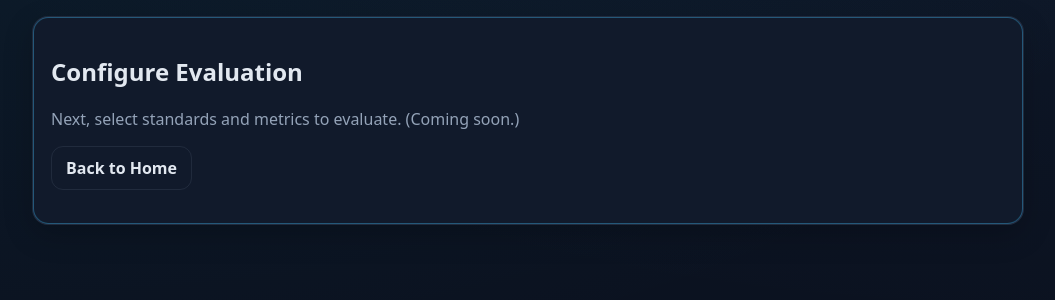
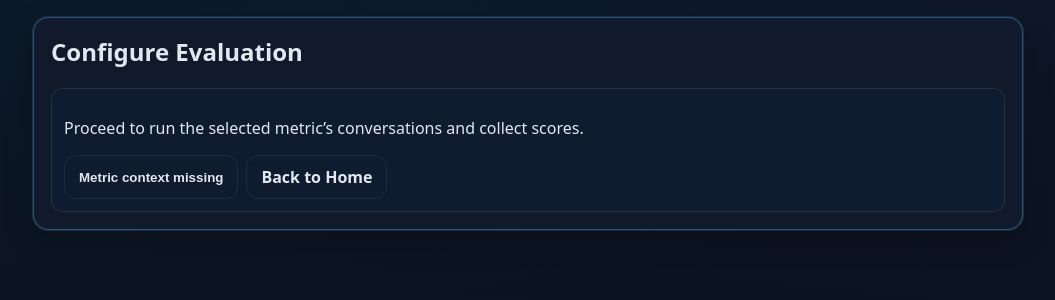
Before and after one commit to y76io/testing_agent, a FastAPI app: page /ui/configure in a window 1280 px wide. Shown: the part 115-415 px from the top of the page, without its empty margins (112-1167 px from the left). Run offline with FastAPI, Linux system fonts and the light colour scheme.

Commit message:
feat: editable extractor function UI with save; update default Gemini model to 2.5 flash lite; clarify error via LLM when status indicates error; pass metric context to Configure and show Metric Runner CTA

```diff
--- a/backend/app.py
+++ b/backend/app.py
@@ -9,7 +9,7 @@ from .schemas import (
     SUTIn, MappingDetectIn, MappingOut, PlanIn, RunIn, EvaluateIn, RunResultOut,
     DatasetIn, DatasetItemIn, StandardMetricIn, MetricUpdateIn,
 )
-from .mapping_service import detect_mapping, llm_generate_extractor, llm_analyze_error
+from .mapping_service import detect_mapping, llm_generate_extractor, llm_analyze_error, llm_clarify_error
 from .executor import execute_dataset
 from .evaluator import evaluate
 from .reporting import export_csv, export_pdf
@@ -376,6 +376,10 @@ def ui_new_submit(request: Request,
                         extracted_preview = ns["extract_message"](first.get("response", {}).get("body", {})) or ""
                 except Exception:
                     extracted_preview = ""
+        else:
+            # Ask LLM to clarify the error for the user
+            error_clarification = llm_clarify_error(first.get("response", {}).get("status", 0), first.get("response", {}).get("body", {}), first.get("request", {}).get("body", {}))
+            analysis["clarification"] = error_clarification
 
     item_id = request.query_params.get('item_id')
     metric_id = request.query_params.get('metric_id')
@@ -728,8 +732,61 @@ def ui_run_detail(request: Request, run_id: str):
 
 @app.get("/ui/configure", response_class=HTMLResponse)
 def ui_configure(request: Request, system_id: str | None = None):
-    # Placeholder page for selecting standards/metrics after confirming API
-    return templates.TemplateResponse("configure.html", {"request": request, "system_id": system_id})
+    eval_id = request.query_params.get('eval_id')
+    item_id = request.query_params.get('item_id')
+    metric_id = request.query_params.get('metric_id')
+    return templates.TemplateResponse("configure.html", {"request": request, "system_id": system_id, "eval_id": eval_id, "item_id": item_id, "metric_id": metric_id})
+
+
+@app.post("/ui/save_extractor", response_class=HTMLResponse)
+def ui_save_extractor(request: Request,
+                      system_id: str = Form(...),
+                      run_id: str = Form(...),
+                      extractor_code: str = Form(...),
+                      eval_id: str | None = Form(None),
+                      item_id: str | None = Form(None),
+                      metric_id: str | None = Form(None)):
+    # Save extractor on latest mapping for system
+    db = SessionLocal()
+    try:
+        mapping_latest = db.query(Mapping).filter_by(system_id=system_id).order_by(Mapping.id.desc()).first()
+        if mapping_latest:
+            mapping_latest.message_extractor = extractor_code
+            db.commit()
+    finally:
+        db.close()
+    # Reload artifacts and recompute preview
+    from .evaluator import load_artifacts
+    artifacts = load_artifacts(run_id)
+    extracted_preview = ""
+    if artifacts:
+        first = artifacts[0]
+        ns = {}
+        try:
+            exec(extractor_code, {"__builtins__": {}}, ns)
+            if "extract_message" in ns and callable(ns["extract_message"]):
+                extracted_preview = ns["extract_message"](first.get("response", {}).get("body", {})) or ""
+        except Exception:
+            extracted_preview = ""
+    return templates.TemplateResponse("new_eval_result.html", {
+        "request": request,
+        "system_id": system_id,
+        "run_id": run_id,
+        "mapping": {
+            "prompt_paths": [],
+            "response_paths": [],
+            "error_rules": {},
+            "input_placeholder": "${input}",
+            "message_extractor": extractor_code,
+        },
+        "artifacts": artifacts,
+        "analysis": {"is_error": False, "reasons": [], "advice": []},
+        "extracted_preview": extracted_preview,
+        "prev": {"system_id": system_id, "name": "", "endpoint": "", "method": "POST", "headers_json": "{}", "body_json": "{}", "test_prompt": "", "add_api_key": False, "api_key_name": "", "api_key_value": "", "add_session_id": False, "session_id_field": "session_id"},
+        "eval_id": eval_id,
+        "item_id": item_id,
+        "metric_id": metric_id,
+    })
 
 @app.post("/sut")
 def create_or_update_sut(payload: SUTIn):
--- a/backend/config.py
+++ b/backend/config.py
@@ -5,7 +5,7 @@ load_dotenv()
 
 DATABASE_URL = os.getenv("DATABASE_URL", "sqlite:///testing_agent.db")
 GEMINI_API_KEY = os.getenv("GEMINI_API_KEY", "")
-GEMINI_MODEL = os.getenv("GEMINI_MODEL", "gemini-1.5-flash")
+GEMINI_MODEL = os.getenv("GEMINI_MODEL", "gemini-2.5-flash-lite")
 
 BASE_STORAGE_DIR = os.getenv("BASE_STORAGE_DIR", os.path.abspath("storage"))
 ARTIFACTS_DIR = os.path.join(BASE_STORAGE_DIR, "artifacts")
--- a/backend/mapping_service.py
+++ b/backend/mapping_service.py
@@ -204,3 +204,27 @@ Only output JSON.
         }
     except Exception:
         return baseline
+
+
+def llm_clarify_error(status: int, resp_body: Dict[str, Any], req_body: Dict[str, Any] | None = None) -> str:
+    try:
+        client = GeminiClient()
+    except Exception:
+        client = None
+    if not client:
+        return "The response indicates an error. Verify headers, auth, and request schema."
+    prompt = f"""
+You are an API assistant. The HTTP status is {status}. Explain to the user succinctly what seems wrong with their request and what to fix (e.g., header names/values, required fields), based on the response JSON below.
+
+Request JSON (if available):
+{json.dumps(req_body or {}, indent=2)}
+
+Response JSON:
+{json.dumps(resp_body, indent=2)}
+
+Return a short paragraph.
+"""
+    try:
+        return client.complete(prompt).strip()
+    except Exception:
+        return "The response indicates an error. Verify headers, auth, and request schema."
--- a/backend/templates/configure.html
+++ b/backend/templates/configure.html
@@ -1,7 +1,16 @@
 {% extends 'layout.html' %}
 {% block content %}
-  <h2>Configure Evaluation</h2>
-  <p style="color:var(--muted);">Next, select standards and metrics to evaluate. (Coming soon.)</p>
+  <h2 style="margin-top:0;">Configure Evaluation</h2>
   {% if system_id %}<p><strong>System:</strong> {{ system_id }}</p>{% endif %}
-  <p><a class="btn secondary" href="/">Back to Home</a></p>
+  <div class="card-inner">
+    <p>Proceed to run the selected metric’s conversations and collect scores.</p>
+    <div style="display:flex; gap:8px; flex-wrap:wrap;">
+      {% if eval_id and item_id and metric_id and system_id %}
+        <a class="btn" href="/ui/metric_runner?eval_id={{ eval_id }}&item_id={{ item_id }}&metric_id={{ metric_id }}&system_id={{ system_id }}">Run evaluation for this metric</a>
+      {% else %}
+        <button class="btn secondary" disabled>Metric context missing</button>
+      {% endif %}
+      <a class="btn secondary" href="/">Back to Home</a>
+    </div>
+  </div>
 {% endblock %}
```
Also changed, not shown: backend/templates/new_eval_result.html (+23 -0 lines).
